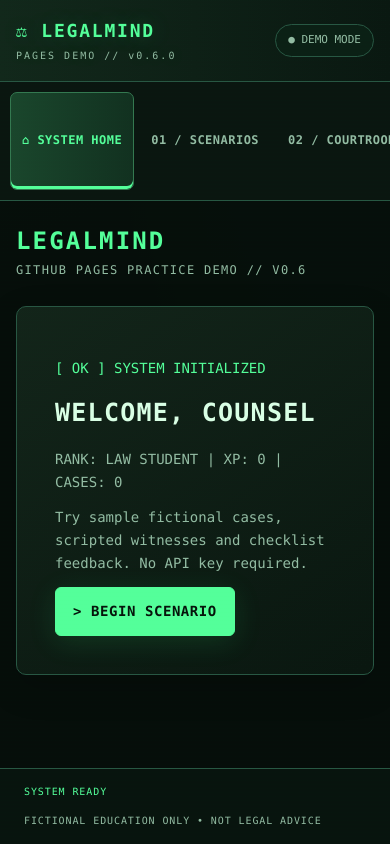
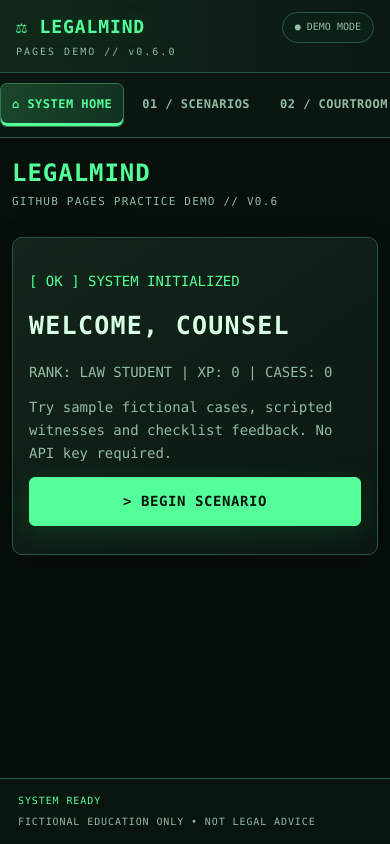
Before and after one commit to Dallasssswd/LegalMind, a plain HTML site: page docs/index.html in a window 390 px wide. Drawn offline with Linux system fonts and the light colour scheme.

Commit message:
Improve responsive layout for phones tablets and touchscreens

```diff
--- a/docs/style.css
+++ b/docs/style.css
@@ -132,3 +132,76 @@ footer{
   .panel{margin:14px 0}
 }
 @media(prefers-reduced-motion:reduce){button{transition:none}}
+
+
+/* Cross-device layout and touchscreen improvements */
+html { -webkit-text-size-adjust:100%; }
+body { overflow-x:hidden; }
+.shell, main, .panel, .grid, .grid > div { min-width:0; }
+button, select, input, textarea { max-width:100%; }
+button { touch-action:manipulation; -webkit-tap-highlight-color:transparent; }
+button:disabled { transform:none !important; }
+.panel { overflow-wrap:anywhere; }
+.casefacts, .result, .transcript { overflow-wrap:anywhere; }
+.transcript { -webkit-overflow-scrolling:touch; }
+textarea, input, select { font-size:16px; } /* Prevent iPhone focus zoom */
+:where(button, input, select, textarea):focus-visible { outline-offset:3px; }
+#notice { overflow-wrap:anywhere; }
+@media (hover:none) {
+  button:not(nav button):hover:not(:disabled) { transform:none; }
+  nav button { min-height:44px; }
+  button:not(nav button) { min-height:44px; }
+}
+@media (min-width:801px) and (max-width:1080px) {
+  .shell { grid-template-columns:205px minmax(0,1fr); }
+  nav { padding:22px 10px; }
+  nav button { font-size:11px; padding:12px 9px; }
+  main { padding:28px 24px; }
+}
+@media (max-width:800px) {
+  .terminal { min-height:100dvh; width:100%; }
+  .shell { display:block; }
+  nav {
+    position:sticky;top:0;z-index:5;
+    width:100%;max-width:100vw;scroll-snap-type:x proximity;
+    scrollbar-width:thin;overscroll-behavior-x:contain;
+  }
+  nav button { scroll-snap-align:start;min-height:44px; }
+  header { min-height:72px; }
+  .brand { letter-spacing:.05em; }
+  #online { font-size:10px;white-space:nowrap; }
+  main { max-width:100%;padding:24px 18px 40px; }
+  main > p { font-size:11px; }
+  h1 { font-size:clamp(24px,6vw,34px);letter-spacing:.04em; }
+  .grid { grid-template-columns:repeat(auto-fit,minmax(min(100%,190px),1fr));gap:12px; }
+  .panel:has(#start) { padding:24px; }
+  footer { padding:14px 18px; }
+}
+@media (max-width:520px) {
+  header { align-items:flex-start;gap:10px;flex-wrap:wrap; }
+  #online { margin-left:0; }
+  nav { gap:6px; }
+  nav button { font-size:12px; }
+  main { padding:20px 12px 30px; }
+  .panel { padding:18px 14px; }
+  .panel:has(#start) { padding:20px 16px; }
+  .grid { grid-template-columns:1fr; }
+  label { font-size:12px; }
+  button:not(nav button) { display:block;width:100%;margin:8px 0;white-space:normal; }
+  .panel .row { display:block; }
+  textarea { min-height:190px; }
+  footer { flex-direction:column;gap:4px; }
+}
+@media (max-width:360px) {
+  .brand { font-size:16px; }
+  .panel { padding:14px 11px; }
+  h1 { font-size:23px; }
+}
+@media (prefers-contrast:more) {
+  :root { --muted:#c3e3cd;--line:#69b78c; }
+  nav button { border-color:var(--line); }
+}
+@media (prefers-reduced-motion:reduce) {
+  html { scroll-behavior:auto; }
+  *, *::before, *::after { transition-duration:0s!important;animation-duration:0s!important; }
+}
```
